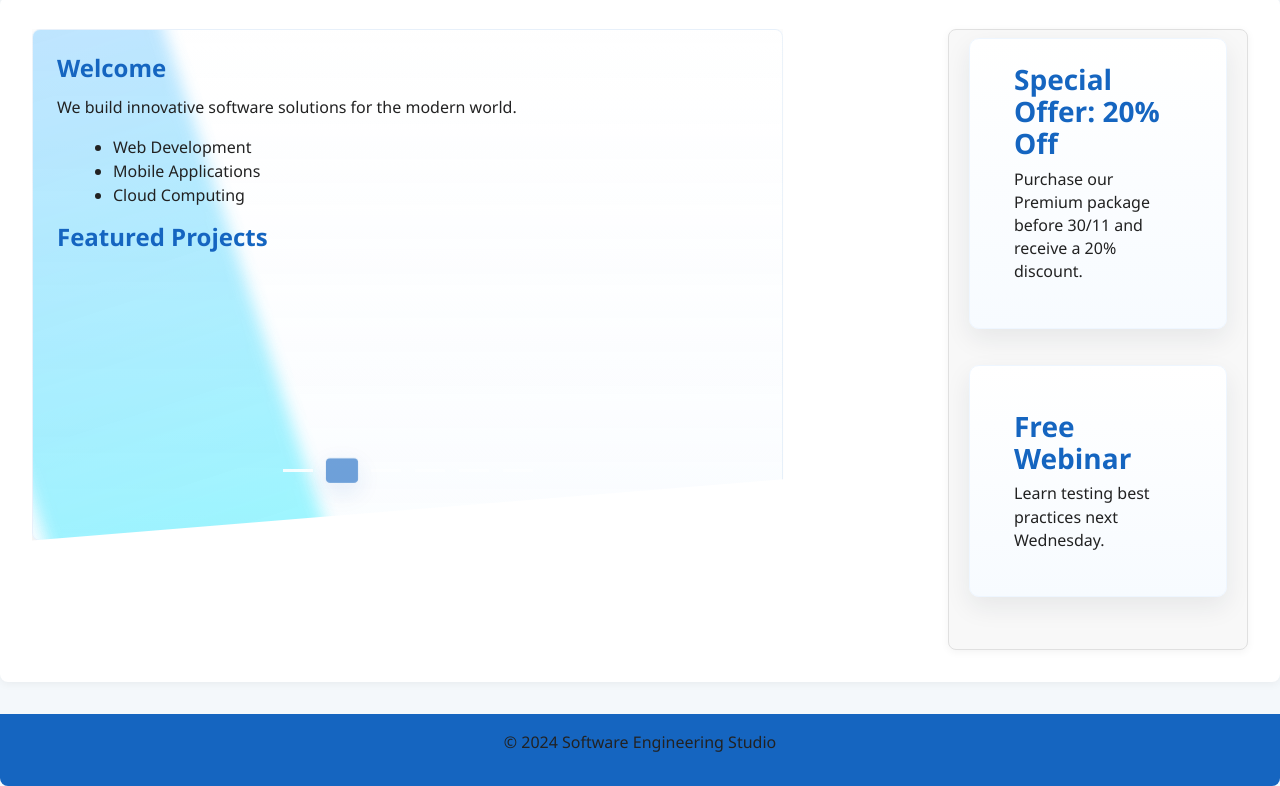
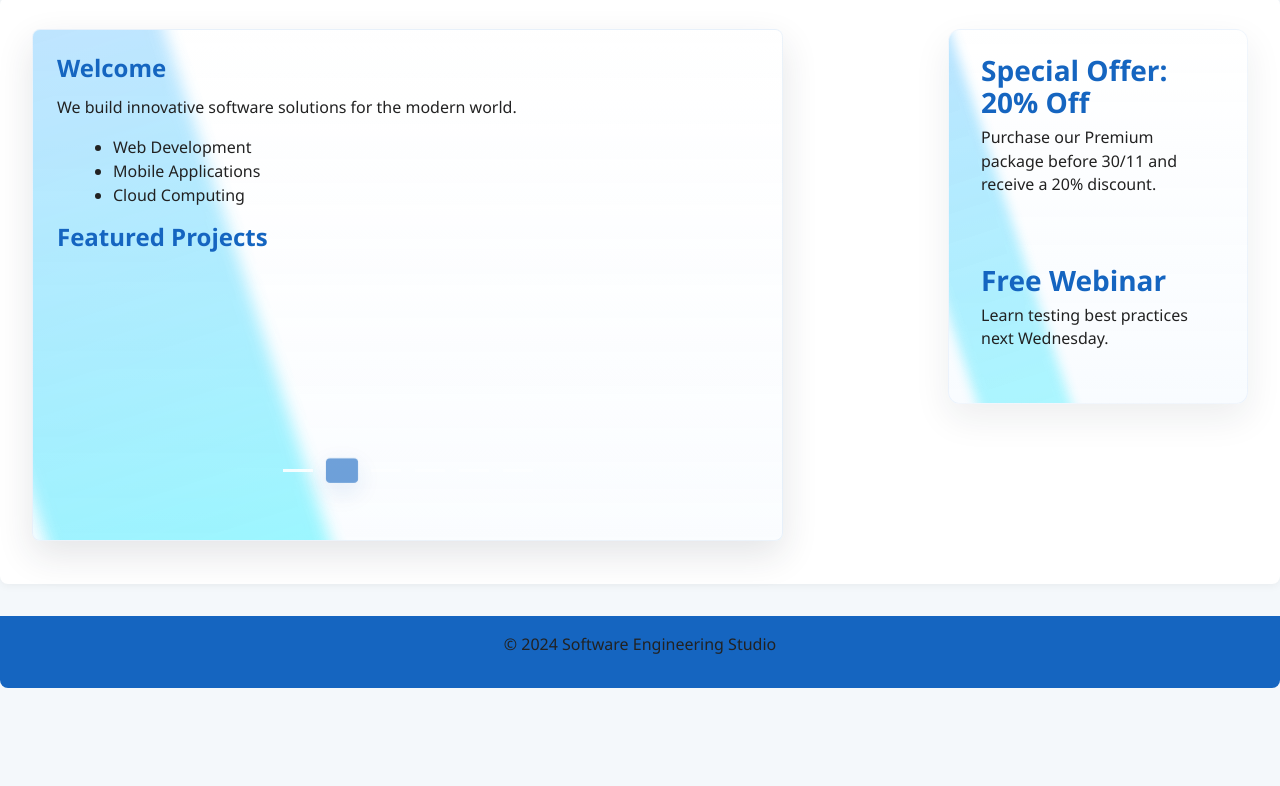
Before and after one commit to LuisAbril/FirstAssignment, a plain HTML site: page htmls/index.html in a window 1280 px wide. Shown: the part 112-898 px from the top of the page. After the commit the page ends 800 px from the top, so only its background shows below. Drawn offline with nearby package versions, Linux system fonts and the light colour scheme.

Commit message:
terminado?

```diff
--- a/css/style.css
+++ b/css/style.css
@@ -1224,7 +1224,8 @@ h1 {
   box-shadow: 0 14px 36px rgba(31,41,55,0.12);
   border-radius: 14px;
   padding: 0; /* inner padding handled by .card-body */
-  clip-path: polygon(0 0, 100% 0, 100% 88%, 0 100%); /* subtle diagonal bottom-right */
+  /* remove diagonal clip so corners remain rounded and uncut */
+  clip-path: none;
 }
 
 .promo-card.featured .card-body {
@@ -1289,7 +1290,7 @@ a:focus, button:focus, .social-icons a:focus {
 
 /* Slightly reduce clip-path on very small screens so the card remains legible */
 @media (max-width: 420px) {
-  .promo-card.featured { clip-path: polygon(0 0, 100% 0, 100% 94%, 0 100%); border-radius: 10px; }
+  .promo-card.featured { clip-path: none; border-radius: 10px; }
   .promo-card.featured::before { display: none; }
 }
 
@@ -1312,3 +1313,51 @@ a:focus, button:focus, .social-icons a:focus {
   box-sizing: border-box;
   border-radius: var(--border-radius);
 }
+
+/* Apply the featured-card visual to the sidebar container itself so the
+   aside reads as a single, frosted-panel background. Internal promo-cards
+   will be made neutral so they sit visually on top of this panel. */
+.container-sidebar {
+  position: relative;
+  overflow: hidden;
+  background: linear-gradient(180deg, rgba(255,255,255,0.7), rgba(245,250,255,0.65));
+  border: 1px solid rgba(21,101,192,0.06);
+  backdrop-filter: blur(6px);
+  -webkit-backdrop-filter: blur(6px);
+  box-shadow: 0 14px 36px rgba(31,41,55,0.08);
+  border-radius: 12px;
+  /* keep existing layout padding but ensure inner cards have breathing room */
+  padding: 1rem;
+  box-sizing: border-box;
+}
+
+/* Accent stripe on the sidebar container (smaller, still decorative) */
+.container-sidebar::before {
+  content: "";
+  position: absolute;
+  left: -10%;
+  top: -20%;
+  width: 30%;
+  height: 140%;
+  background: linear-gradient(180deg, rgba(79,172,254,0.85), rgba(0,242,254,0.7));
+  transform: rotate(-18deg);
+  filter: blur(6px);
+  opacity: 0.45;
+  z-index: 0;
+  pointer-events: none;
+}
+
+/* Let inner cards sit above the sidebar background and appear neutral so the
+   sidebar panel reads as the main visual. */
+.container-sidebar .promo-card {
+  background: transparent !important;
+  border: none !important;
+  box-shadow: none !important;
+  padding: 0 !important;
+}
+.container-sidebar .promo-card .card-body {
+  position: relative;
+  z-index: 2;
+  padding: 1rem 0.75rem;
+  background: transparent;
+}
```
